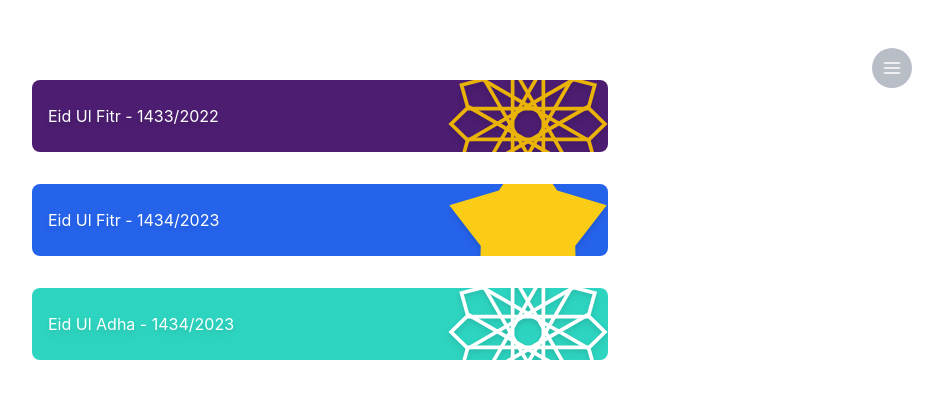
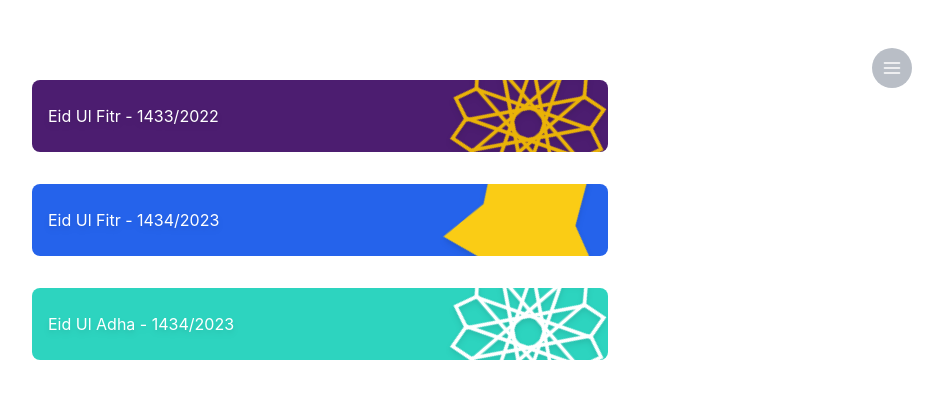
Before and after one commit to zainsci/eid, a Next.js app: page /eid/archive in a window 1280 px wide. Shown: the top 398 px of the page, without its empty margins (320-1263 px from the left). Built offline with nearby package versions, Linux system fonts and the light colour scheme.

Commit message:
add Archive page

```diff
--- a/pages/archive.tsx
+++ b/pages/archive.tsx
@@ -1,5 +1,6 @@
 import React from "react"
 import { NextPage } from "next"
+import { motion } from "framer-motion"
 
 import Layout from "components/layout"
 import Link from "next/link"
@@ -45,7 +46,7 @@ const Old: NextPage = () => {
 									<a className="text-white px-4 py-6 rounded-2xl flex flex-col drop-shadow-md">
 										{item.title}
 										<div
-											className={`absolute ${item.iconColor} z-50 w-40 h-40 -top-1/2 right-0`}
+											className={`absolute ${item.iconColor} z-50 w-40 h-40 -top-1/2 right-0 animate-spin-slow`}
 										>
 											{item.icon}
 										</div>
--- a/tailwind.config.js
+++ b/tailwind.config.js
@@ -17,6 +17,9 @@ module.exports = {
 			backgroundImage: {
 				"gradient-radial": "radial-gradient(var(--tw-gradient-stops))",
 			},
+			animation: {
+				"spin-slow": "spin 40s linear infinite",
+			},
 		},
 		fontFamily: {
 			display: ["'Lilita One'", "cursive"],
```
